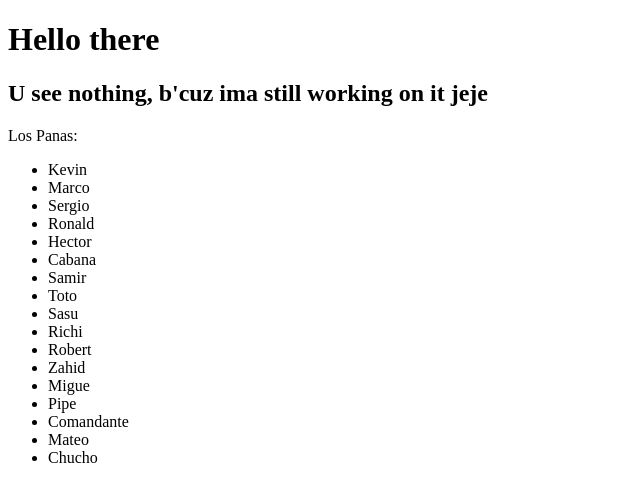
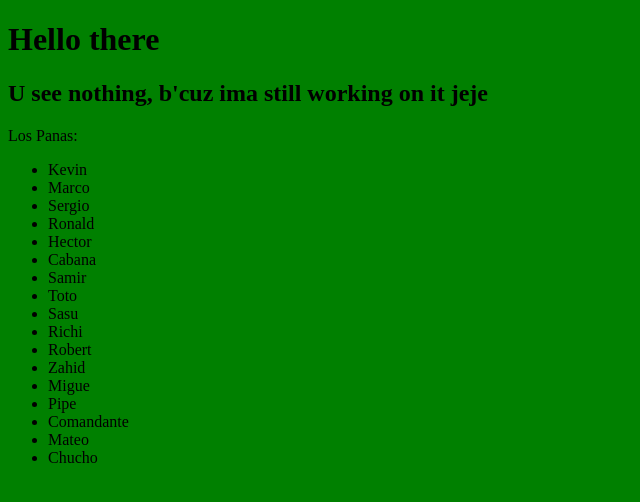
Before and after one commit to AmetJim123/Flask-API-SQL, a Flask app: page / in a window 1280 px wide. Shown: the top 502 px of the page, without its empty margins (0-640 px from the left). Run offline with Flask 2, Linux system fonts and the light colour scheme.

Commit message:
Upload project

```diff
--- a/app/static/css/layout.css
+++ b/app/static/css/layout.css
@@ -0,0 +1,3 @@
+body {
+    background-color: green;
+}
--- a/app/templates/layout.html
+++ b/app/templates/layout.html
@@ -4,11 +4,8 @@
     <meta charset="UTF-8">
     <meta http-equiv="X-UA-Compatible" content="IE=edge">
     <meta name="viewport" content="width=device-width, initial-scale=1.0">
-    <title>
-    {% block title %}
-
-    {% endblock title %}
-    </title>
+    <title>{% block title %}{% endblock title %}</title>
+    <link rel="stylesheet" href="{{ url_for('static', filename='css/layout.css') }}">
 </head>
 <body>
 
```
Also changed, not shown: app/static/js/layout.js (added).
